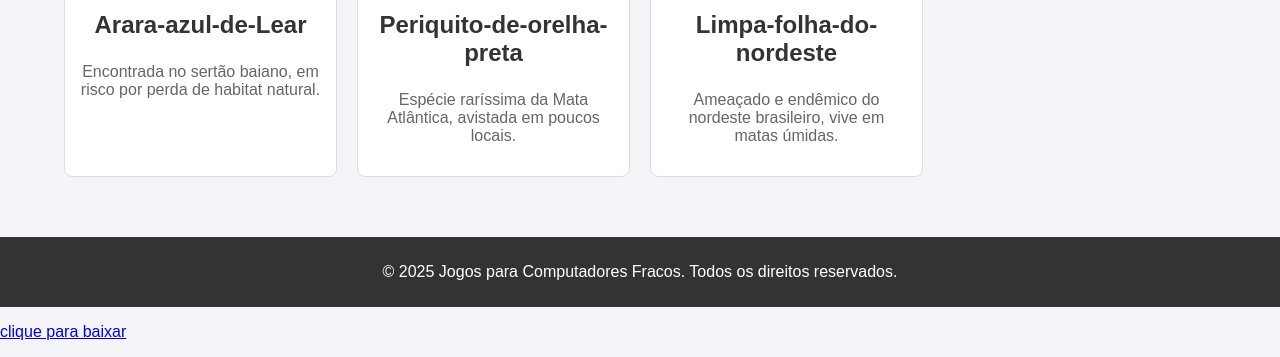
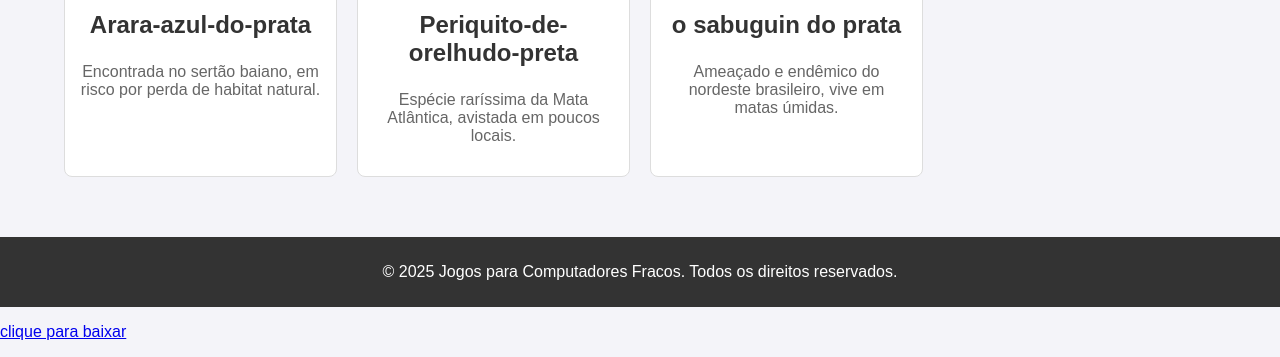
Before and after one commit to 1tecnico/Nicolas-Franco, a plain HTML site: page index.html in a window 1280 px wide. Shown: the part 1940-2297 px from the top of the page. Drawn offline with Linux system fonts and the light colour scheme.

Commit message:
Update index.html

```diff
--- a/index.html
+++ b/index.html
@@ -151,17 +151,17 @@
             </div>
             <div class="card">
                 <img src="https://upload.wikimedia.org/wikipedia/commons/0/01/Anodorhynchus_leari_-Brazil-8.jpg" alt="Arara-azul-de-Lear">
-                <h3>Arara-azul-de-Lear</h3>
+                <h3>Arara-azul-do-prata</h3>
                 <p>Encontrada no sertão baiano, em risco por perda de habitat natural.</p>
             </div>
             <div class="card">
                 <img src="https://upload.wikimedia.org/wikipedia/commons/7/75/Touit_melanotus_-Black-eared_Parrot.jpg" alt="Caititu-preto">
-                <h3>Periquito-de-orelha-preta</h3>
+                <h3>Periquito-de-orelhudo-preta</h3>
                 <p>Espécie raríssima da Mata Atlântica, avistada em poucos locais.</p>
             </div>
             <div class="card">
                 <img src="https://upload.wikimedia.org/wikipedia/commons/f/f0/Philydor_novaesi.jpg" alt="Limpa-folha-do-nordeste">
-                <h3>Limpa-folha-do-nordeste</h3>
+                <h3>o sabuguin do prata</h3>
                 <p>Ameaçado e endêmico do nordeste brasileiro, vive em matas úmidas.</p>
             </div>
         </div>
```
